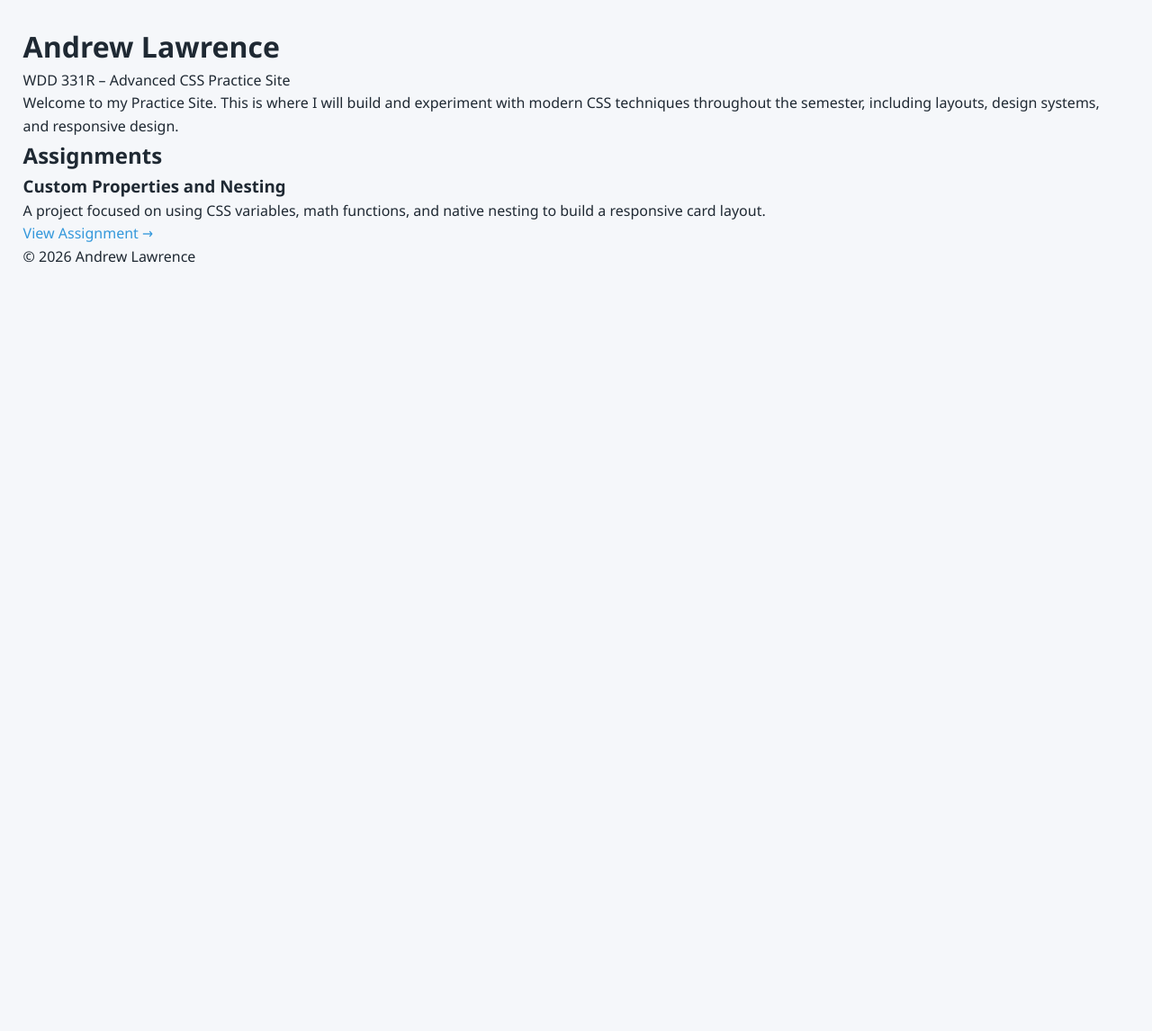
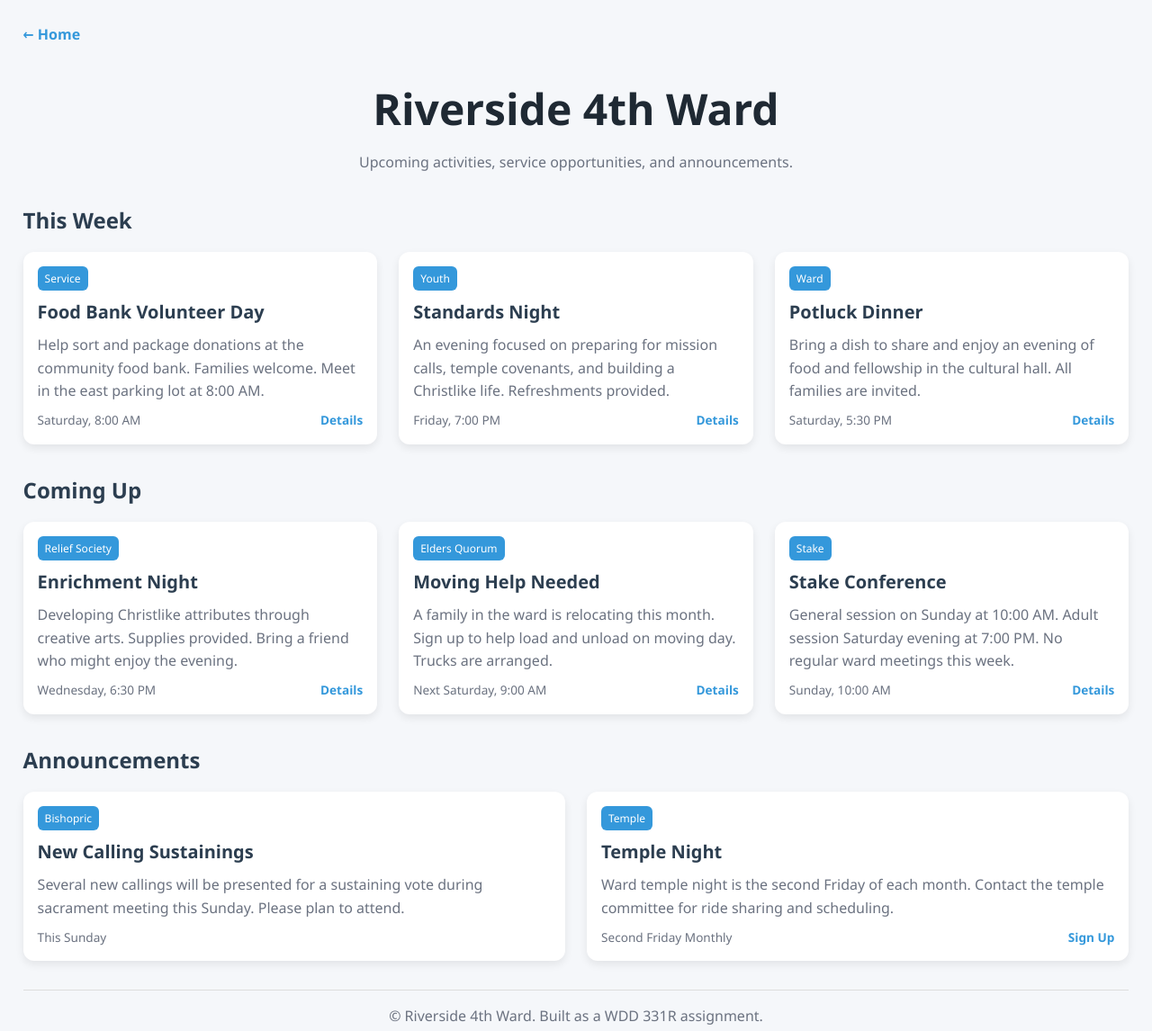
Before and after one commit to andrewlawrence01/WDD331R, a plain HTML site: page unit1/custom-properties/index.html in a window 1280 px wide. Shown: the whole page at 90% size. Before the commit the page ends 800 px from the top, so only its background shows below. Drawn offline with Linux system fonts and the light colour scheme.

Commit message:
commit to github

```diff
--- a/unit1/custom-properties/index.html
+++ b/unit1/custom-properties/index.html
@@ -3,43 +3,117 @@
 <head>
     <meta charset="utf-8">
     <meta name="viewport" content="width=device-width, initial-scale=1.0">
-    <title>Andrew Lawrence – Practice Site</title>
+    <title>Ward Activity Board</title>
     <link rel="stylesheet" href="styles.css">
 </head>
+<body>
+    <nav class="site-nav">
+        <a href="../../index.html">&larr; Home</a>
+    </nav>
 
-<body>
-    <header>
-        <h1>Andrew Lawrence</h1>
-        <p>WDD 331R – Advanced CSS Practice Site</p>
+    <header class="board-header">
+        <h1>Riverside 4th Ward</h1>
+        <p>Upcoming activities, service opportunities, and announcements.</p>
     </header>
 
     <main>
-        <section class="intro">
-            <p>
-                Welcome to my Practice Site. This is where I will build and experiment with
-                modern CSS techniques throughout the semester, including layouts, design systems,
-                and responsive design.
-            </p>
+        <section class="card-group">
+            <h2>This Week</h2>
+            <div class="cards">
+                <article class="card">
+                    <div class="card-tag">Service</div>
+                    <h3>Food Bank Volunteer Day</h3>
+                    <p>Help sort and package donations at the community food bank. Families welcome. Meet in the east parking lot at 8:00 AM.</p>
+                    <div class="card-meta">
+                        <span>Saturday, 8:00 AM</span>
+                        <a href="#">Details</a>
+                    </div>
+                </article>
+
+                <article class="card">
+                    <div class="card-tag">Youth</div>
+                    <h3>Standards Night</h3>
+                    <p>An evening focused on preparing for mission calls, temple covenants, and building a Christlike life. Refreshments provided.</p>
+                    <div class="card-meta">
+                        <span>Friday, 7:00 PM</span>
+                        <a href="#">Details</a>
+                    </div>
+                </article>
+
+                <article class="card">
+                    <div class="card-tag">Ward</div>
+                    <h3>Potluck Dinner</h3>
+                    <p>Bring a dish to share and enjoy an evening of food and fellowship in the cultural hall. All families are invited.</p>
+                    <div class="card-meta">
+                        <span>Saturday, 5:30 PM</span>
+                        <a href="#">Details</a>
+                    </div>
+                </article>
+            </div>
         </section>
 
-        <section class="assignments">
-            <h2>Assignments</h2>
+        <section class="card-group">
+            <h2>Coming Up</h2>
+            <div class="cards">
+                <article class="card">
+                    <div class="card-tag">Relief Society</div>
+                    <h3>Enrichment Night</h3>
+                    <p>Developing Christlike attributes through creative arts. Supplies provided. Bring a friend who might enjoy the evening.</p>
+                    <div class="card-meta">
+                        <span>Wednesday, 6:30 PM</span>
+                        <a href="#">Details</a>
+                    </div>
+                </article>
 
-            <div class="assignment-list">
-                <article class="assignment-card">
-                    <h3>Custom Properties and Nesting</h3>
-                    <p>
-                        A project focused on using CSS variables, math functions, and
-                        native nesting to build a responsive card layout.
-                    </p>
-                    <a href="unit-1/custom-properties/index.html">View Assignment →</a>
+                <article class="card">
+                    <div class="card-tag">Elders Quorum</div>
+                    <h3>Moving Help Needed</h3>
+                    <p>A family in the ward is relocating this month. Sign up to help load and unload on moving day. Trucks are arranged.</p>
+                    <div class="card-meta">
+                        <span>Next Saturday, 9:00 AM</span>
+                        <a href="#">Details</a>
+                    </div>
+                </article>
+
+                <article class="card">
+                    <div class="card-tag">Stake</div>
+                    <h3>Stake Conference</h3>
+                    <p>General session on Sunday at 10:00 AM. Adult session Saturday evening at 7:00 PM. No regular ward meetings this week.</p>
+                    <div class="card-meta">
+                        <span>Sunday, 10:00 AM</span>
+                        <a href="#">Details</a>
+                    </div>
+                </article>
+            </div>
+        </section>
+
+        <section class="card-group">
+            <h2>Announcements</h2>
+            <div class="cards">
+                <article class="card">
+                    <div class="card-tag">Bishopric</div>
+                    <h3>New Calling Sustainings</h3>
+                    <p>Several new callings will be presented for a sustaining vote during sacrament meeting this Sunday. Please plan to attend.</p>
+                    <div class="card-meta">
+                        <span>This Sunday</span>
+                    </div>
+                </article>
+
+                <article class="card">
+                    <div class="card-tag">Temple</div>
+                    <h3>Temple Night</h3>
+                    <p>Ward temple night is the second Friday of each month. Contact the temple committee for ride sharing and scheduling.</p>
+                    <div class="card-meta">
+                        <span>Second Friday Monthly</span>
+                        <a href="#">Sign Up</a>
+                    </div>
                 </article>
             </div>
         </section>
     </main>
 
-    <footer>
-        <p>&copy; 2026 Andrew Lawrence</p>
+    <footer class="board-footer">
+        <p>&copy; Riverside 4th Ward. Built as a WDD 331R assignment.</p>
     </footer>
 </body>
 </html>
```
